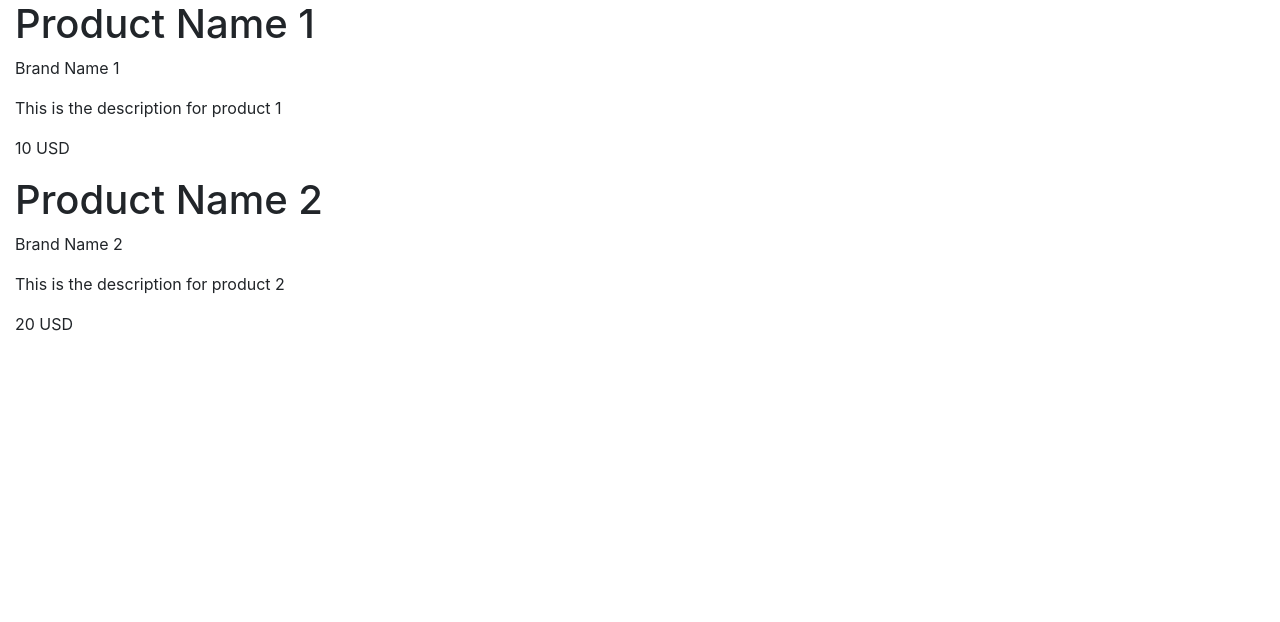
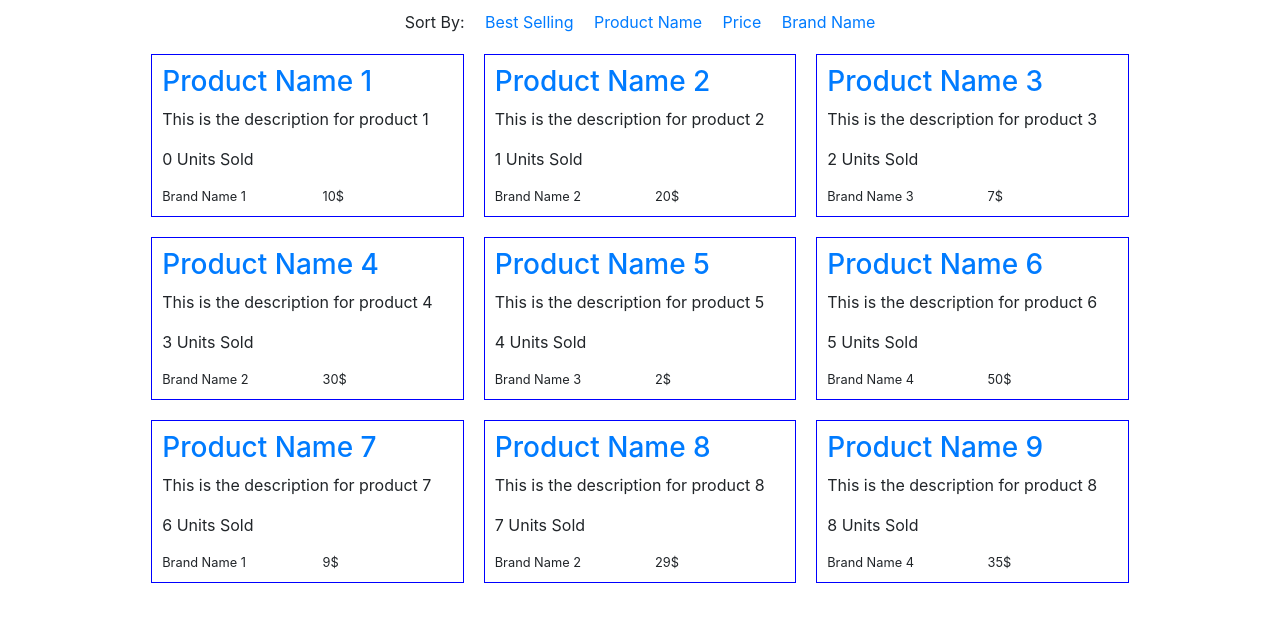
Before and after one commit to ProgramInc/Store, a Flask app: page / in a window 1280 px wide. Shown: the part 154-776 px from the top of the page. Run offline with Flask 2, Linux system fonts and the light colour scheme; some libraries are stand-ins or nearby versions.

Commit message:
Client Side Rendering and Product Pages

```diff
--- a/run.py
+++ b/run.py
@@ -6,19 +6,82 @@ app = Flask(__name__)
 
 products = [
     {
+        'id': '0',
         'brand': 'Brand Name 1',
         'name': 'Product Name 1',
         'description': 'This is the description for product 1',
-        'price': '10 USD'
+        'price': '10',
+        'units_sold': '0'
 
     },
     {
+        'id': '1',
         'brand': 'Brand Name 2',
         'name': 'Product Name 2',
         'description': 'This is the description for product 2',
-        'price': '20 USD'
+        'price': '20',
+        'units_sold': '1'
+    },
+    {
+        'id': '2',
+        'brand': 'Brand Name 3',
+        'name': 'Product Name 3',
+        'description': 'This is the description for product 3',
+        'price': '7',
+        'units_sold': '2'
+
+    },
+    {
+        'id': '3',
+        'brand': 'Brand Name 2',
+        'name': 'Product Name 4',
+        'description': 'This is the description for product 4',
+        'price': '30',
+        'units_sold': '3'
+    },
+    {
+        'id': '4',
+        'brand': 'Brand Name 3',
+        'name': 'Product Name 5',
+        'description': 'This is the description for product 5',
+        'price': '2',
+        'units_sold': '4'
+
+    },
+    {
+        'id': '5',
+        'brand': 'Brand Name 4',
+        'name': 'Product Name 6',
+        'description': 'This is the description for product 6',
+        'price': '50',
+        'units_sold': '5'
+    },
+    {
+        'id': '6',
+        'brand': 'Brand Name 1',
+        'name': 'Product Name 7',
+        'description': 'This is the description for product 7',
+        'price': '9',
+        'units_sold': '6'
+
+    },
+    {
+        'id': '7',
+        'brand': 'Brand Name 2',
+        'name': 'Product Name 8',
+        'description': 'This is the description for product 8',
+        'price': '29',
+        'units_sold': '7'
+    },
+    {
+        'id': '8',
+        'brand': 'Brand Name 4',
+        'name': 'Product Name 9',
+        'description': 'This is the description for product 8',
+        'price': '35',
+        'units_sold': '8'
     }
-]
+    ]
 
 
 @app.route("/")
@@ -37,5 +100,11 @@ def contact():
     return render_template('contact.html', title="Contact")
 
 
+@app.route("/product/<int:product_id>")
+def product_page(product_id):
+    product = products[product_id]
+    return render_template('product.html', title=(products[product_id])['name'], product=product)
+
+
 if __name__ == '__main__':
     app.run(debug=True)
--- a/static/main.css
+++ b/static/main.css
@@ -1,3 +1,29 @@
 a > span {
   white-space: nowrap;
 }
+
+.myProduct {
+  margin: 0.8%;
+  padding: 0.8%;
+  border: 1px solid blue;
+}
+
+/* .MyPrice, .MyBrand {
+  white-space: nowrap;
+} */
+
+small {
+  white-space: nowrap;
+}
+
+/* .myProductName {
+  white-space: nowrap;
+} */
+
+#SortByBestSelling, #SortByProductName, #SortByPrice, #SortByBrandName, #sorting {
+  margin: 0.8%;
+}
+
+#sorting-div {
+  justify-content: center;
+}
--- a/templates/home.html
+++ b/templates/home.html
@@ -1,10 +1,96 @@
 {% extends 'layout.html' %}
+{% block content %}
 
-{% block content %}
-{% for product in products %}
-  <h1>{{ product.name }}</h1>
-  <p>{{ product.brand }}</p>
-  <p>{{ product.description }}</p>
-  <p>{{ product.price }}</p>
-{% endfor %}
+<div id="sorting-div" class="row">
+  <p id="sorting">Sort By:</p>
+  <a href="#" id="SortByBestSelling" value="Best Selling"> Best Selling </a>
+  <a href="#" id="SortByProductName" value="Product Name"> Product Name </a>
+  <a href="#" id="SortByPrice" value="Price"> Price </a>
+  <a href="#" id="SortByBrandName" value="Brand Name"> Brand Name </a>
+
+</div>
+
+<div class="container-fluid center">
+  <div class="row justify-content-center" id="body">
+    <link rel="stylesheet" type="text/css" href="{{ url_for('static', filename='bootstrap.min.css') }}">
+
+
+    <script src="{{ url_for('static', filename='jquery.js') }}" charset="utf-8"></script>
+    <script src="{{ url_for('static', filename='myScript.js') }}" charset="utf-8"></script>
+    <script type="text/javascript">
+      $( document ).ready(function() {
+
+        const products = {{ products|safe }};
+        let $body = $("#body");
+
+
+        function renderBody(){
+          body.innerHTML = "";
+          products.forEach(product => {
+            console.log(product);
+            $body.append(`
+                  <article class="col-3 myProduct">
+                    <a class="myProductName" href="/product/${product.id}"><h3>${product.name}</h3></a>
+                    <p>${product.description}</p>
+                    <p>${product.units_sold} Units Sold</p>
+                    <div class="row">
+                      <small class="col-sm mr-auto MyBrand">${product.brand}</small>
+                      <small class="ml-auto mr-auto col-sm MyPrice">${product.price}$</small>
+                    </div>
+                  </article>`
+            );
+          });
+          };
+
+        renderBody();
+
+
+        function comparePrice(a,b) {
+          return a.price - b.price;
+        };
+        document.getElementById("SortByPrice").onclick = function(){
+          products.sort(comparePrice);
+          console.log(products);
+          renderBody();
+        };
+
+
+        function compareName(a,b) {
+          if(a.name < b.name) {return -1;}
+          if(a.name > b.name) {return 1;}
+          return 0;
+        };
+        document.getElementById("SortByProductName").onclick = function(){
+          products.sort(compareName);
+          console.log(products);
+          renderBody();
+        };
+
+
+        function compareBestSelling(a,b) {
+          if(a.units_sold > b.units_sold) {return -1;}
+          if(a.units_sold < b.units_sold) {return 1;}
+          return 0;
+        };
+        document.getElementById("SortByBestSelling").onclick = function(){
+          products.sort(compareBestSelling);
+          console.log(products);
+          renderBody();
+        };
+
+
+        function compareBrandName(a,b) {
+          if(a.brand < b.brand) {return -1;}
+          if(a.brand > b.brand) {return 1;}
+          return 0;
+        };
+        document.getElementById("SortByBrandName").onclick = function(){
+          products.sort(compareBrandName);
+          console.log(products);
+          renderBody();
+        };
+      });
+    </script>
+  </div>
+</div>
 {% endblock content %}
--- a/templates/layout.html
+++ b/templates/layout.html
@@ -15,9 +15,9 @@
 </head>
 <body>
   <!-- navbar -->
-  <nav class="navbar navbar-expand-sm navbar-light bg-warning navbar-expand-sm">
+  <nav class="navbar navbar-expand-sm navbar-light bg-warning">
     <!-- navbar brand -->
-    <a href="#" class="navbar-brand mr-0 mr-auto-xs">
+    <a href="#" class="navbar-brand mr-0">
       <img src="{{ url_for('static', filename="storeicon.png") }}" alt="you can't see this icon, silly">
     </a>
     <!-- toggler button -->
@@ -43,12 +43,16 @@
       </ul>
     </div>
   </nav>
+
+
+
+
   <div class="container-fluid">
     {% block content %}{% endblock content %}
   </div>
   <script src="{{ url_for('static', filename='jquery.js') }}" charset="utf-8"></script>
   <!-- <script src="{{ url_for('static', filename='popper.js') }}" charset="utf-8"></script> -->
   <script src="{{ url_for('static', filename='bootstrap.js') }}" charset="utf-8"></script>
-
+  <!-- <script src="{{ url_for('static', filename='myScript.js') }}" charset="utf-8"></script> -->
 </body>
 </html>
```
Also changed, not shown: templates/product.html (added, +16 -0 lines).
